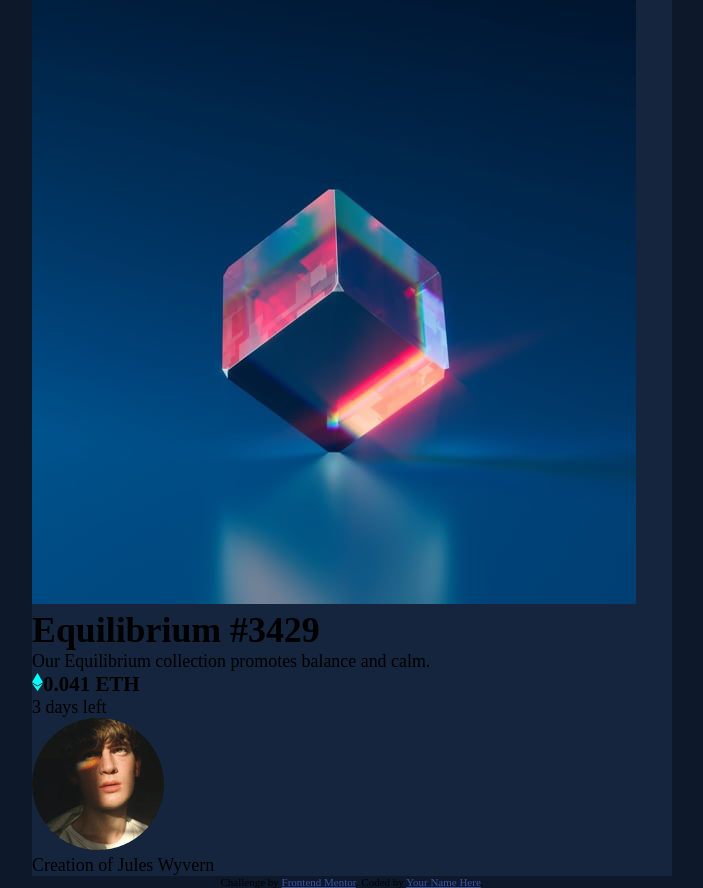
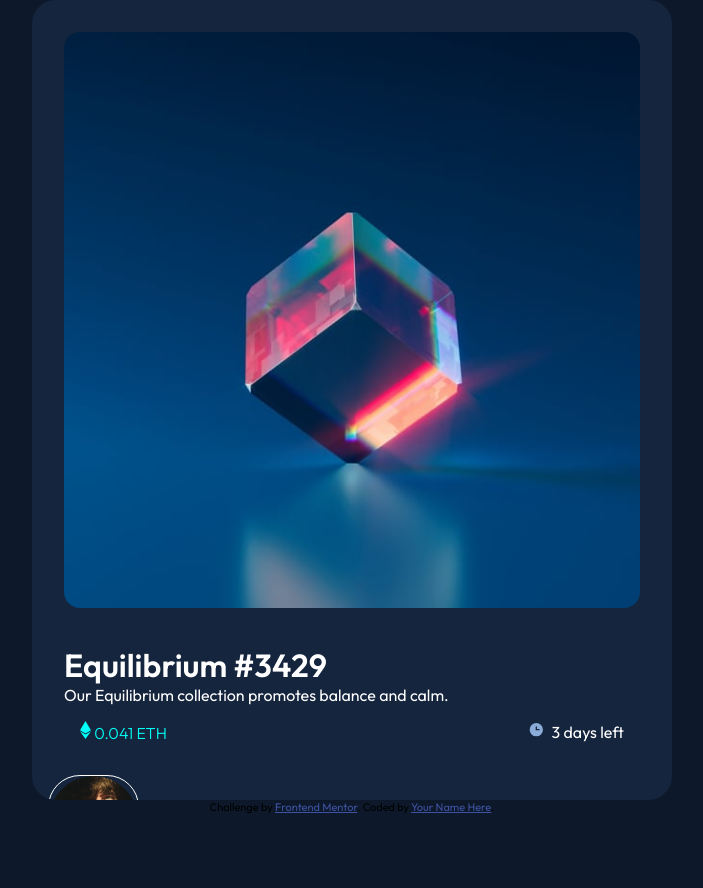
Before and after one commit to Tamma-alt/nft-preview-card-component-main, a plain HTML site: page index.html in a window 1280 px wide. Shown: the whole page, without its empty margins (288-991 px from the left). After the commit the page ends 814 px from the top, so only its background shows below. Drawn offline with Linux system fonts and the light colour scheme.

Commit message:
adding styles

```diff
--- a/index.html
+++ b/index.html
@@ -6,39 +6,25 @@
     <!-- displays site properly based on user's device -->
     <link rel="stylesheet" href="styles.css">
 
-    <link
-      rel="icon"
-      type="image/png"
-      sizes="32x32"
-      href="./images/favicon-32x32.png"
-    />
+     <link rel="icon" type="image/png" sizes="32x32" href="./images/favicon-32x32.png"/>
 
     <title>Frontend Mentor | NFT preview card component</title>
-
-    <!-- Feel free to remove these styles or customise in your own stylesheet 👍 -->
-    <style>
-      .attribution {
-        font-size: 11px;
-        text-align: center;
-      }
-      .attribution a {
-        color: hsl(228, 45%, 44%);
-      }
-    </style>
   </head>
   <body>
     <div class="card">
       <div class="container">
-        <img src="images/image-equilibrium.jpg" alt="">
+        <img class="nft-img" src="images/image-equilibrium.jpg" alt="">
 
-        <h1>Equilibrium #3429</h1>
-        <p>Our Equilibrium collection promotes balance and calm.</p>
-        <div>
-          <h3> <img src="images/icon-ethereum.svg" alt="">0.041 ETH</h3>
-          <p>3 days left</p>
+        <div class="text">
+          <h1>Equilibrium #3429</h1>
+          <p>Our Equilibrium collection promotes balance and calm.</p>
+          <div class="sect">
+            <h3> <img src="images/icon-ethereum.svg" alt="">0.041 ETH</h3>
+            <p><img src="images/icon-clock.svg" alt=""> 3 days left</p>
+          </div>
         </div>
-        <div>
-          <img src="images/image-avatar.png" alt="">
+        <div class="creator">
+          <img class="avatar" src="images/image-avatar.png" alt="">
           <p>Creation of Jules Wyvern</p>
         </div>
       </div>
--- a/styles.css
+++ b/styles.css
@@ -1,3 +1,5 @@
+@import url('https://fonts.googleapis.com/css2?family=Outfit:wght@300;400;600&display=swap');
+
 :root {
   /* primary colors */
   --Soft-blue: hsl(215, 51%, 70%);
@@ -18,6 +20,7 @@
 
 body {
   background-color: var(--Very-dark-blue-main-BG);
+  font-family: 'Outfit', sans-serif;
   font-size: 1.12rem;
 }
 
@@ -27,6 +30,54 @@ img{
 
 .card{
     width: 50%;
+    height: 100vh;
     margin: 0 auto;
     background-color: var(--Very-dark-blue-card-BG);
+    border-radius: 1.5rem;
+    overflow: hidden;
+
+    padding: 1rem;
+    color: var(--White);
+    font-family: 'Outfit', sans-serif;
 }
+
+.text{
+    padding: 1rem;
+    font-size: medium;
+}
+.sect{
+    display: flex;
+    justify-content: space-between;
+    margin: 1rem;
+}
+
+.sect h3{
+    color: var(--Cyan);
+    font-size:medium;
+    font-weight: 300;
+}
+
+.sect img{
+    margin-right: .2rem;
+}
+
+.nft-img{
+    padding: 1rem;
+    border-radius: 2rem;
+}
+
+.avatar{
+    width: 15%;
+    border: 1px solid var(--White);
+    border-radius: 2rem;
+}
+
+
+.attribution {
+    font-size: 11px;
+    text-align: center;
+  }
+
+  .attribution a {
+    color: hsl(228, 45%, 44%);
+  }
```
